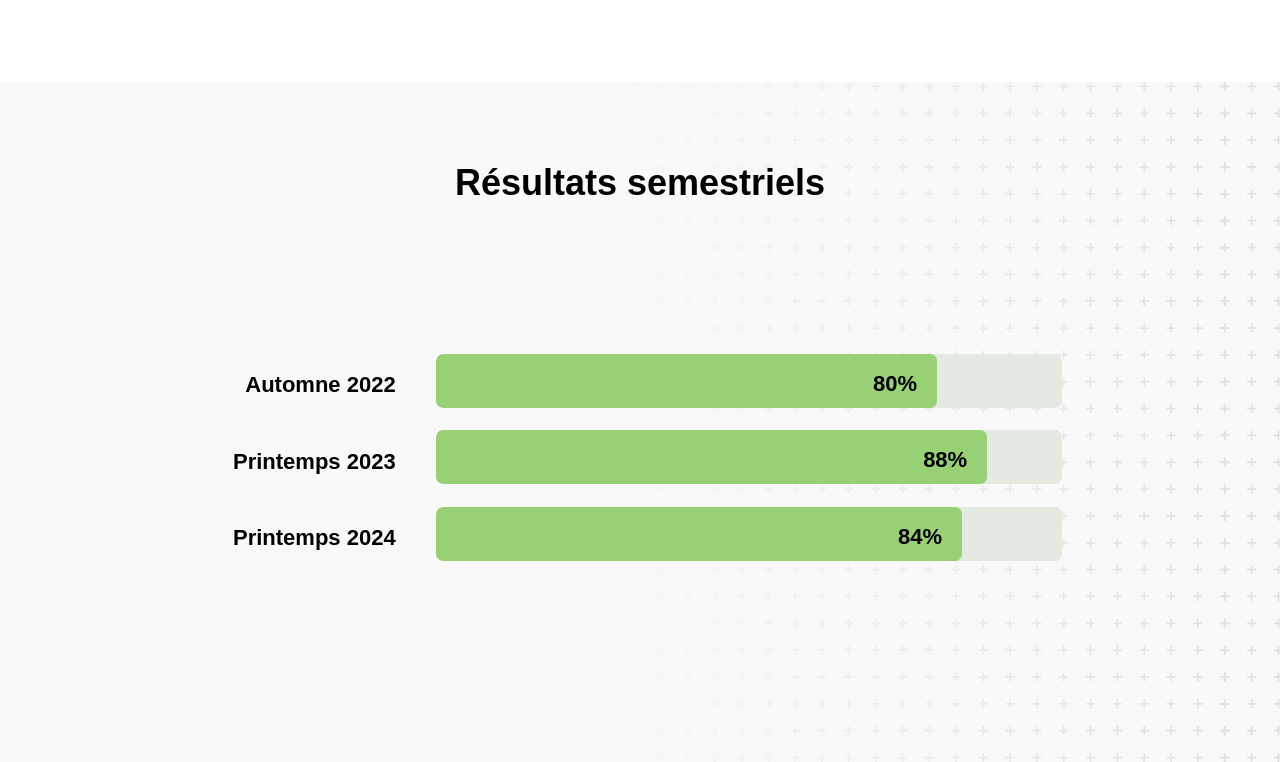
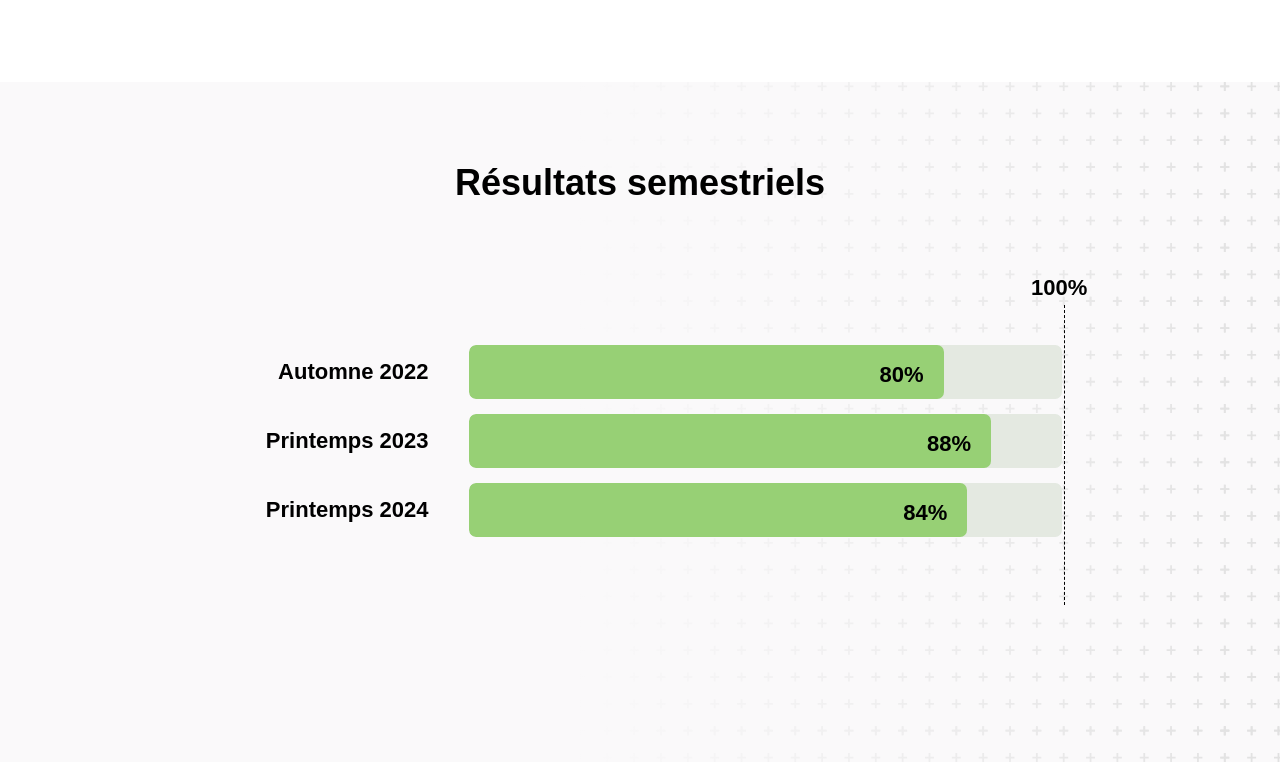
Before and after one commit to DynaTiuM/Portfolio, a React (Create React App) app: page / in a window 1280 px wide. Shown: the part 4742-5504 px from the top of the page. Built offline with nearby package versions, Linux system fonts and the light colour scheme; a web font is replaced by a local one.

Commit message:
feat: 100 percent GPA line

```diff
--- a/src/components/GPA/GPA.css
+++ b/src/components/GPA/GPA.css
@@ -1,3 +1,21 @@
+.GPAContainer {
+    width: 100%;
+    display: flex;
+    justify-content: center;
+    align-items: center;
+    position: relative;
+}
+
+.GPAFlex {
+    display: flex;
+    flex-direction: row;
+    width: 66%;
+    gap: 40px;
+    justify-content: center;
+    align-items: center;
+    position: relative;
+}
+
 .Bar {
     background-color: var(--light-green);
     position: relative;
@@ -20,28 +38,27 @@
     justify-content: flex-end;
 }
 
-.GPAFlex {
-    display: flex;
-    flex-direction: row;
-    width: 66%;
-    gap: 40px;
-    justify-content: center;
-    align-items: center;
-}
-
-.GPAContainer {
-    width: 100%;
-    display: flex;
-    justify-content: center;
-    align-items: center;
-}
-
 .GPAValue {
     padding-right: 20px;
     padding-top: 6px;
 }
 
 .GPADate {
-    margin-top: 27px;
-    width: 240px;
+    width: 300px;
+    margin: 0;
 }
+
+.DashedLine {
+    border-left: 1px dashed var(--text-color);
+    height: 300px;
+    position: absolute;
+    right: -3px;
+    top: -40px;
+}
+
+.HundredPercent {
+    position: absolute;
+    right: -25px;
+    top: -70px;
+    text-align: right;
+}
--- a/src/components/GPA/GPA.tsx
+++ b/src/components/GPA/GPA.tsx
@@ -1,16 +1,25 @@
-import {GPAProps} from "../../models/GPA";
+import React from 'react';
+import { GPAProps } from "../../models/GPA";
 import './GPA.css';
 
-export default function GPA({date, value}: GPAProps) {
+export default function GPA({ date, value, index }: GPAProps) {
     return (
         <div className="GPAContainer">
             <div className="GPAFlex">
-                    <h2 className={"GPADate"} style={{textAlign: "right"}}>{date}</h2>
+                <h2 className="GPADate" style={{textAlign: "right"}}>{date}</h2>
                 <div className="Bar">
                     <div className="ProgressBar" style={{width: `${value}%`}}>
-                        <h2 className={"GPAValue"} style={{textAlign: "right", margin: 0}}>{value}%</h2>
+                        <h2 className="GPAValue" style={{textAlign: "right", margin: 0}}>{value}%</h2>
                     </div>
+                    {/* Add the dashed line */}
                 </div>
+                {index === 0 && (
+                    <>
+                        <h2 className={"HundredPercent"}>100%</h2>
+                        <div className="DashedLine"></div>
+                    </>
+                )}
+
             </div>
         </div>
     );
--- a/src/components/Pages/Results/Results.css
+++ b/src/components/Pages/Results/Results.css
@@ -26,5 +26,5 @@
     z-index: 1;
     margin-top: 263px;
     flex-direction: column;
-    gap: 5px;
+    gap: 15px;
 }
--- a/src/components/Pages/Results/Results.tsx
+++ b/src/components/Pages/Results/Results.tsx
@@ -1,33 +1,27 @@
+import React from 'react';
 import Subtitle from "../../Subtitle/Subtitle";
-
-import './Results.css'
+import './Results.css';
 import GPA from "../../GPA/GPA";
-import {GPAProps} from "../../../models/GPA";
+import { GPAProps } from "../../../models/GPA";
 
 const gpas: GPAProps[] = [
-    {date: 'Automne 2022', value: 80},
-    {date: 'Printemps 2023', value: 88},
-    {date: 'Printemps 2024', value: 84},
-]
+    { date: 'Automne 2022', value: 80, index: 0 },
+    { date: 'Printemps 2023', value: 88, index: 1 },
+    { date: 'Printemps 2024', value: 84, index: 2 },
+];
 
 export default function Results() {
-    return<>
-        <div className={"GrayBackground"}>
-            <div className={"ResultsTitle"}>
-                <Subtitle subtitle={"Résultats semestriels"}/>
+    return (
+        <div className="GrayBackground">
+            <div className="ResultsTitle">
+                <Subtitle subtitle="Résultats semestriels" />
             </div>
-            <div className={"GPAList"}>
-                {
-                    gpas.map((gpa: GPAProps, index: number) => (
-                        <GPA date={gpa.date} value={gpa.value}/>
-                    ))
-                }
+            <div className="GPAList">
+                {gpas.map((gpa: GPAProps, index: number) => (
+                    <GPA key={index} date={gpa.date} value={gpa.value} index={gpa.index} />
+                ))}
             </div>
-            <div className={"PlusBackground"}>
-
-            </div>
-
-
+            <div className="PlusBackground"></div>
         </div>
-    </>
+    );
 }
--- a/src/models/GPA.ts
+++ b/src/models/GPA.ts
@@ -1,4 +1,5 @@
 export interface GPAProps {
+    index: number,
     date: string,
     value: number
 }
```
